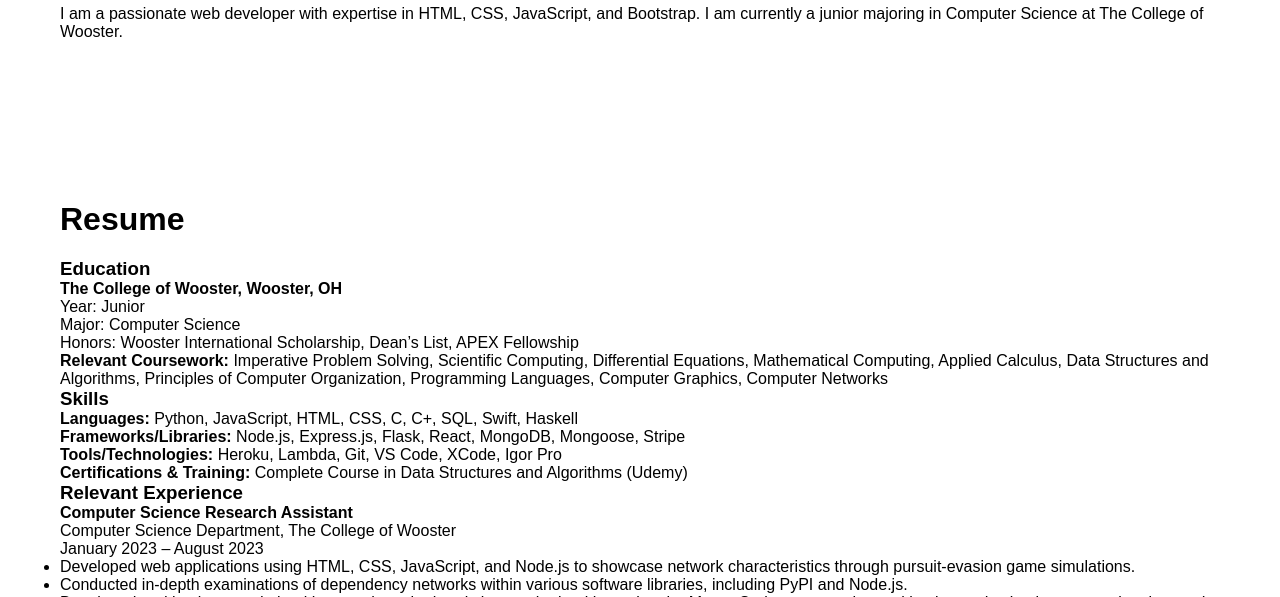
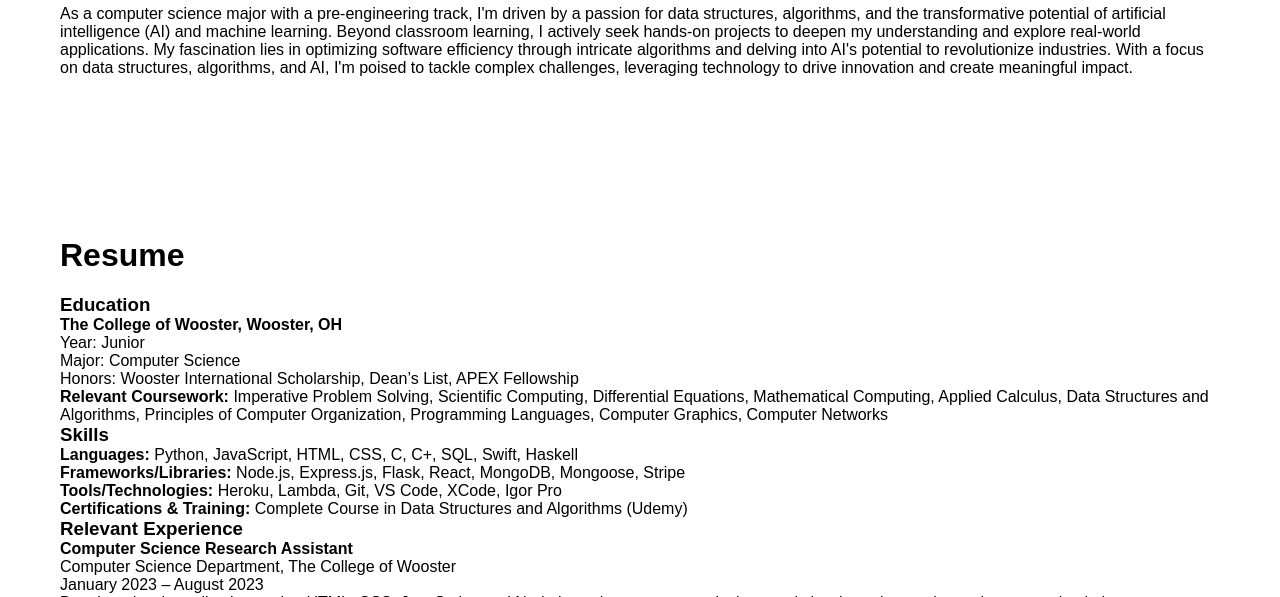
Before and after one commit to lindaassefa/linda_berhe, a plain HTML site: page index.html in a window 1280 px wide. Shown: the part 503-1100 px from the top of the page. Drawn offline with Linux system fonts and the light colour scheme.

Commit message:
Update index.html

```diff
--- a/index.html
+++ b/index.html
@@ -24,7 +24,7 @@
 <!-- Hero section -->
 <section id="hero">
   <div class="container">
-    <h1>Computer Science Junior</h1>
+    <h1>Computer Science Class of 2025</h1>
     <ul class="contact-info">
       <li><a href="tel:+16143162272">+1 (614) 316-2272</a></li>
       <li><a href="mailto:lberhe25@wooster.edu">lberhe25@wooster.edu</a></li>
@@ -38,7 +38,9 @@
 <section id="about">
   <div class="container">
     <h2>About Me</h2>
-    <p>I am a passionate web developer with expertise in HTML, CSS, JavaScript, and Bootstrap. I am currently a junior majoring in Computer Science at The College of Wooster.</p>
+    <p>As a computer science major with a pre-engineering track, I'm driven by a passion for data structures, algorithms, and the transformative potential of artificial intelligence (AI) and machine learning. Beyond classroom learning, I actively seek hands-on projects to deepen my understanding and explore real-world applications.
+
+My fascination lies in optimizing software efficiency through intricate algorithms and delving into AI's potential to revolutionize industries. With a focus on data structures, algorithms, and AI, I'm poised to tackle complex challenges, leveraging technology to drive innovation and create meaningful impact.</p>
   </div>
 </section>
 
```
